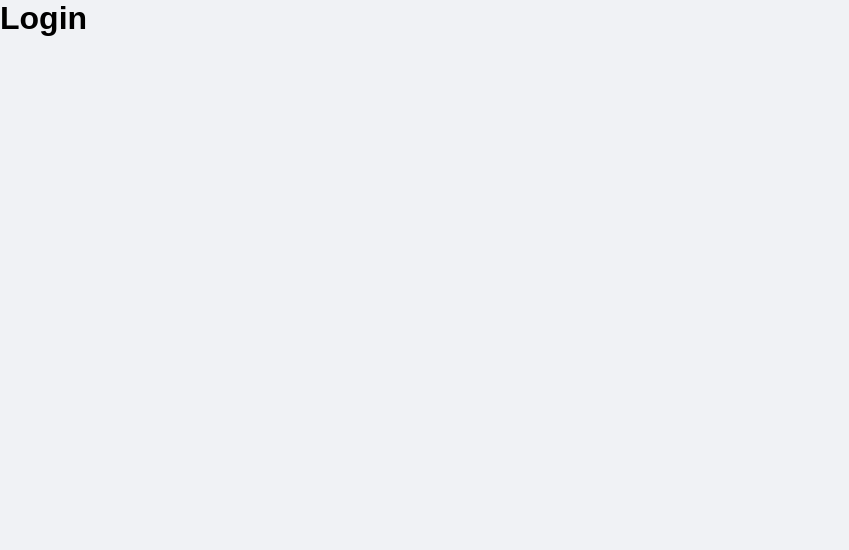
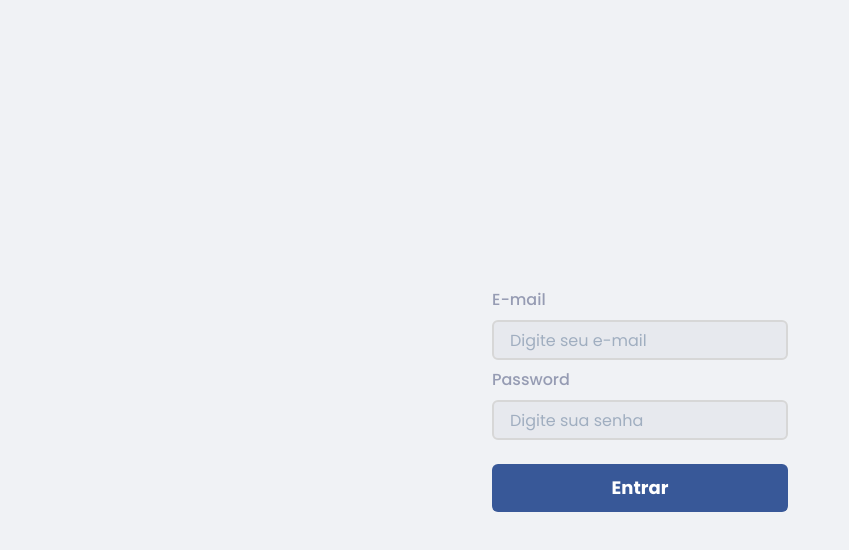
Before and after one commit to IgorSouzaBezerra/customers, a React (Create React App) app in the folder client/: page /create in a window 1280 px wide. Shown: the top 550 px of the page, without its empty margins (0-849 px from the left). Built offline with nearby package versions, Linux system fonts and the light colour scheme; the HTML template or start-up script is replaced by a standard one.

Commit message:
(feat:web): Login Page

```diff
--- a/client/public/index.html
+++ b/client/public/index.html
@@ -5,6 +5,9 @@
     <link rel="icon" href="%PUBLIC_URL%/favicon.ico" />
     <meta name="viewport" content="width=device-width, initial-scale=1" />
     <meta name="theme-color" content="#000000" />
+    <link rel="preconnect" href="https://fonts.googleapis.com">
+    <link rel="preconnect" href="https://fonts.gstatic.com" crossorigin>
+    <link href="https://fonts.googleapis.com/css2?family=Poppins:wght@400;500;700&display=swap" rel="stylesheet">
     <meta
       name="description"
       content="Web site created using create-react-app"
--- a/client/src/App.tsx
+++ b/client/src/App.tsx
@@ -1,3 +1,4 @@
+import { ChakraProvider } from "@chakra-ui/react";
 import { BrowserRouter as Router } from "react-router-dom";
 
 import { ToastContainer } from 'react-toastify';
@@ -7,10 +8,11 @@ import { AuthProvider } from "./contexts/AuthContext";
 
 import { Routes } from "./routes";
 import { GlobalStyle } from "./styles/global";
+import { theme } from "./styles/theme";
 
 function App() {
   return (
-    <>
+    <ChakraProvider theme={theme}>
       <AuthProvider>
         <Router>
           <Routes />
@@ -18,7 +20,7 @@ function App() {
       </AuthProvider>
       <GlobalStyle />
       <ToastContainer />
-    </>
+    </ ChakraProvider>
   );
 }
 
--- /dev/null
+++ b/client/src/components/New/Input.tsx
@@ -0,0 +1,38 @@
+import { forwardRef, ForwardRefRenderFunction } from "react";
+import { FieldError } from "react-hook-form"
+import { FormControl, FormLabel, Input as ChakraInput, InputProps as ChakraInputProps, FormErrorMessage } from "@chakra-ui/react";
+
+interface InputProps extends ChakraInputProps {
+  name: string;
+  label?: string;
+  placeholder?: string;
+  error?: FieldError;
+}
+
+const InputBase: ForwardRefRenderFunction<HTMLInputElement, InputProps> = ({ name, label, placeholder, error = null, ...rest }, ref) => {
+  return (
+    <FormControl isInvalid={!!error}>
+      { !!label && <FormLabel htmlFor={name}>{label}</FormLabel> }
+      <ChakraInput
+        name={name}
+        id={name}
+        placeholder={placeholder}
+        padding="0 12"
+        borderColor="#D7D7D7"
+        bg="#E7E9EE"
+        color="#000"
+        variant="filled"
+        {...rest}
+        ref={ref}
+      />
+
+      {!!error && (
+        <FormErrorMessage>
+          {error.message}
+        </FormErrorMessage>
+      )}
+    </FormControl>
+  );
+}
+
+export const Input = forwardRef(InputBase);
--- a/client/src/contexts/AuthContext.tsx
+++ b/client/src/contexts/AuthContext.tsx
@@ -30,7 +30,7 @@ export function AuthProvider({ children }: AuthProviderProps) {
   const [user, setUser] = useState<User | null>(null);
 
   useEffect(() => {
-    const token = localStorage.getItem("@KIT:token");
+    const token = localStorage.getItem("@LOG:token");
 
     if (token) {
       api.get("/users/me", {
@@ -62,9 +62,9 @@ export function AuthProvider({ children }: AuthProviderProps) {
       setUser(response.data.user);
       api.defaults.headers["Authorization"] = `Bearer ${response.data.token}`;
 
-      localStorage.setItem("@KIT:user", JSON.stringify(response.data.user));
-      localStorage.setItem("@KIT:token", response.data.token);
-      localStorage.setItem("@KIT:refreshToken", response.data.refreshToken);
+      localStorage.setItem("@LOG:user", JSON.stringify(response.data.user));
+      localStorage.setItem("@LOG:token", response.data.token);
+      localStorage.setItem("@LOG:refreshToken", response.data.refreshToken);
     } catch {
       ErrorToast("Credenciais incorretas!")
     }
@@ -73,9 +73,9 @@ export function AuthProvider({ children }: AuthProviderProps) {
   function Logout() {
     setUser(null);
 
-    localStorage.removeItem('@KIT:user');
-    localStorage.removeItem('@KIT:token');
-    localStorage.removeItem('@KIT:refreshToken');
+    localStorage.removeItem('@LOG:user');
+    localStorage.removeItem('@LOG:token');
+    localStorage.removeItem('@LOG:refreshToken');
   }
 
   return (
--- a/client/src/pages/Login/index.tsx
+++ b/client/src/pages/Login/index.tsx
@@ -1,7 +1,66 @@
-function LoginPage() {
-  return (
-    <h1>Login</h1>
-  );
+import { Flex, Button, Stack } from '@chakra-ui/react'
+import { SubmitHandler, useForm } from 'react-hook-form';
+import * as yup from "yup"
+import { yupResolver } from "@hookform/resolvers/yup";
+import { Input } from '../../components/New/Input';
+
+type SignInFormData = {
+  email: string;
+  password: string;
 }
 
-export { LoginPage };
+const signInFormSchema = yup.object().shape({
+  email: yup.string().required('E-mail Obrigatório').email('E-mail inválido'),
+  password: yup.string().required('senha obrigatória'),
+});
+
+export function LoginPage() {
+  const { register, handleSubmit, formState } = useForm({
+    resolver: yupResolver(signInFormSchema),
+  });
+
+  const handleSignIn: SubmitHandler<SignInFormData> = async (values) => {
+    await new Promise(resolve => setTimeout(resolve, 2000));
+    console.log(values)
+  }
+
+  return (
+    <Flex
+      w="100vw"
+      h="100vh"
+      align="center"
+      justify="center"
+    >
+      <Flex
+        as="form"
+        w="100%"
+        maxWidth={360}
+        p="8"
+        borderRadius={8}
+        flexDir="column"
+        onSubmit={handleSubmit(handleSignIn)}
+      >
+        <Stack>
+          <Input
+            type="email"
+            error={formState.errors.email}
+            label="E-mail"
+            placeholder="Digite seu e-mail"
+            {...register('email')}
+          />
+
+          <Input
+            type="password"
+            error={formState.errors.password}
+            label="Password"
+            placeholder="Digite sua senha"
+            {...register('password')}
+          />
+        </Stack>
+        <Button type="submit" mt="6" colorScheme="facebook" size="lg" isLoading={formState.isSubmitting}>
+          Entrar
+        </Button>
+      </Flex>
+    </Flex>
+  )
+}
--- a/client/src/routes/OtherRoutes.tsx
+++ b/client/src/routes/OtherRoutes.tsx
@@ -1,7 +1,6 @@
-import React from 'react';
 import { Switch, Route } from 'react-router-dom';
+import { LoginPage } from '../pages/Login';
 
-import { LoginPage } from "../pages/Login";
 
 export function OtherRoutes() {
  return (
--- a/client/src/services/api.ts
+++ b/client/src/services/api.ts
@@ -1,18 +1,18 @@
-import axios from "axios";
+import axios, { AxiosError } from "axios";
 
 export const api = axios.create({
   baseURL: "http://localhost:3333",
-  // headers: {
-  //   Authorization: `Bearer ${localStorage.getItem("@KIT:token")}`
-  // }
+  headers: {
+    Authorization: `Bearer ${localStorage.getItem("@LOG:token")}`
+  }
 });
 
-// api.interceptors.response.use(response => {
-//   return response;
-// }, (error: AxiosError) => {
-//   if(error.response?.status === 401) {
-//     if(error.response?.data.message === "Invalid token!") {
-//       window.location.reload();
-//     }
-//   }
-// });
+api.interceptors.response.use(response => {
+  return response;
+}, (error: AxiosError) => {
+  if(error.response?.status === 401) {
+    if(error.response?.data.message === "Invalid token!") {
+      window.location.reload();
+    }
+  }
+});
--- /dev/null
+++ b/client/src/styles/theme.ts
@@ -0,0 +1,16 @@
+import { extendTheme } from "@chakra-ui/react";
+
+export const theme = extendTheme({
+  fonts: {
+    heading: 'Poppins',
+    body: 'Poppins'
+  },
+  styles: {
+    global: {
+      body: {
+        bg: '#F0F2F5',
+        color: '#969CB3'
+      }
+    }
+  }
+});
```
Also changed, not shown: client/package.json (+8 -1 lines), 1 other file (tests, documents, lock files or other folders).
